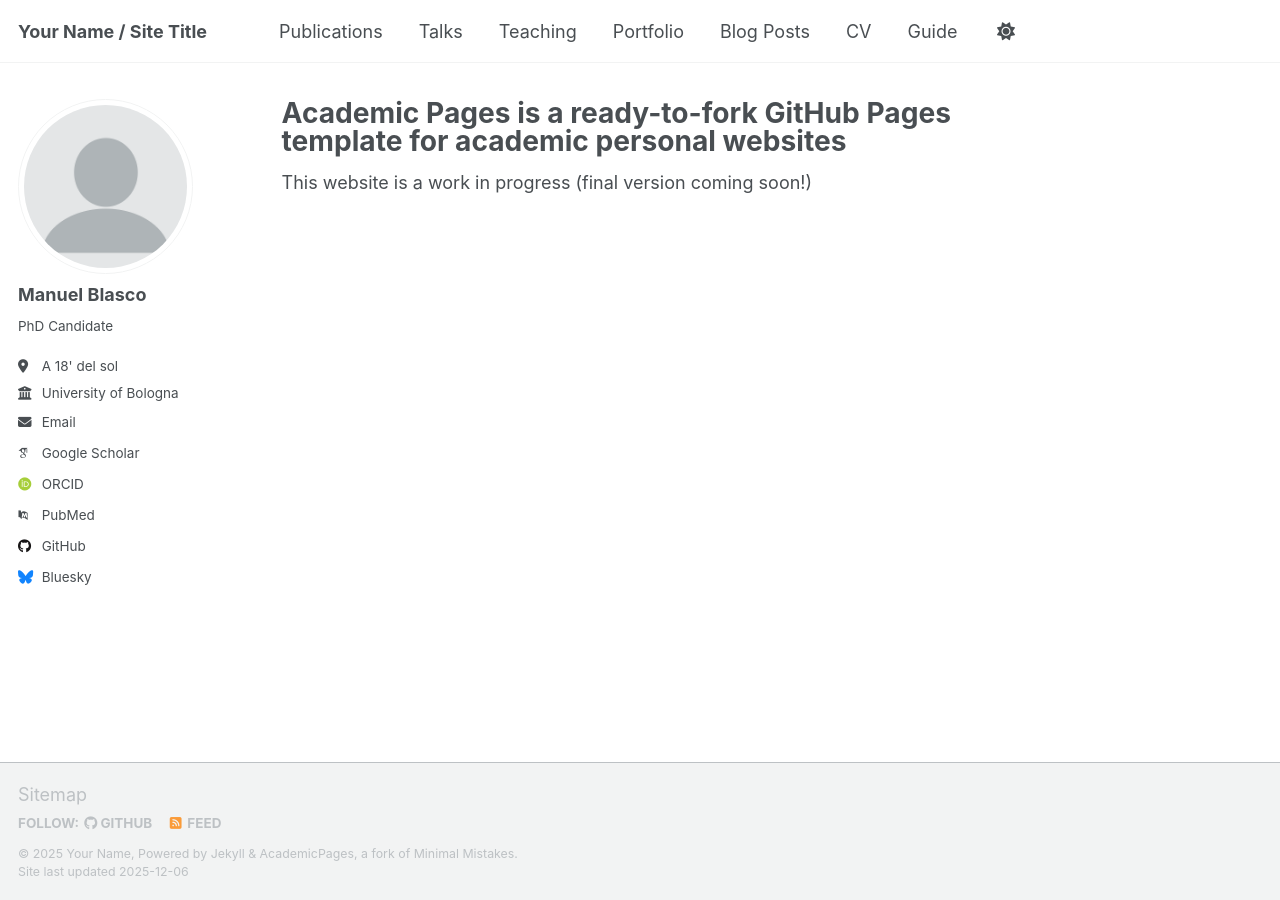
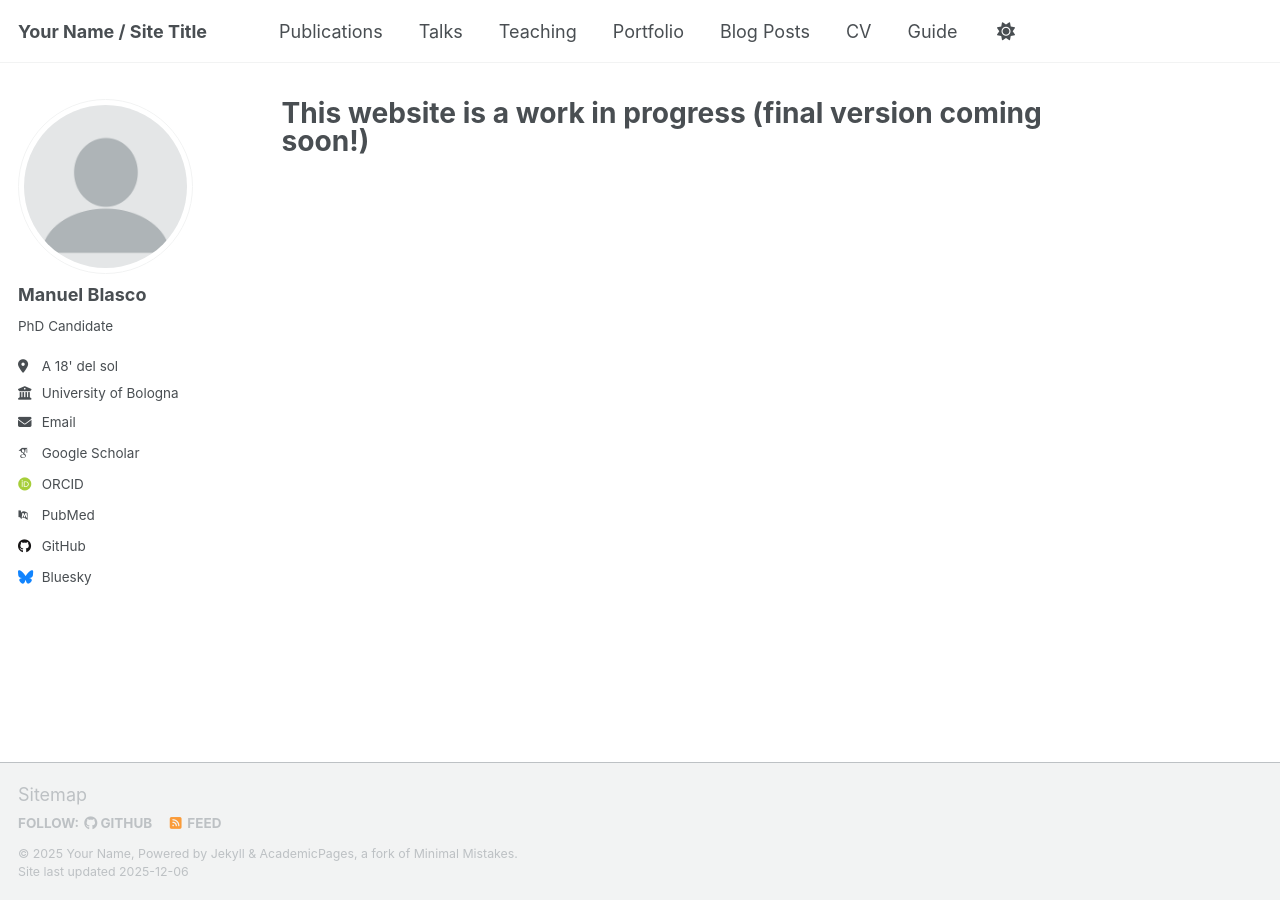
Before and after one commit to ManuelBlasco/manuelblasco.github.io, a Jekyll site: the page built from _pages/about.md, in a window 1280 px wide. Built offline with Jekyll 4.4.1, drawn with Linux system fonts in a browser that asks for light colours; some web fonts are replaced; a script that is not in the unit is left out.

Commit message:
Update about.md

```diff
--- a/_pages/about.md
+++ b/_pages/about.md
@@ -1,10 +1,8 @@
 ---
 permalink: /
-title: "Academic Pages is a ready-to-fork GitHub Pages template for academic personal websites"
+title: "This website is a work in progress (final version coming soon!)"
 author_profile: true
 redirect_from:
   - /about/
   - /about.html
 ---
-
-This website is a work in progress (final version coming soon!)
```
